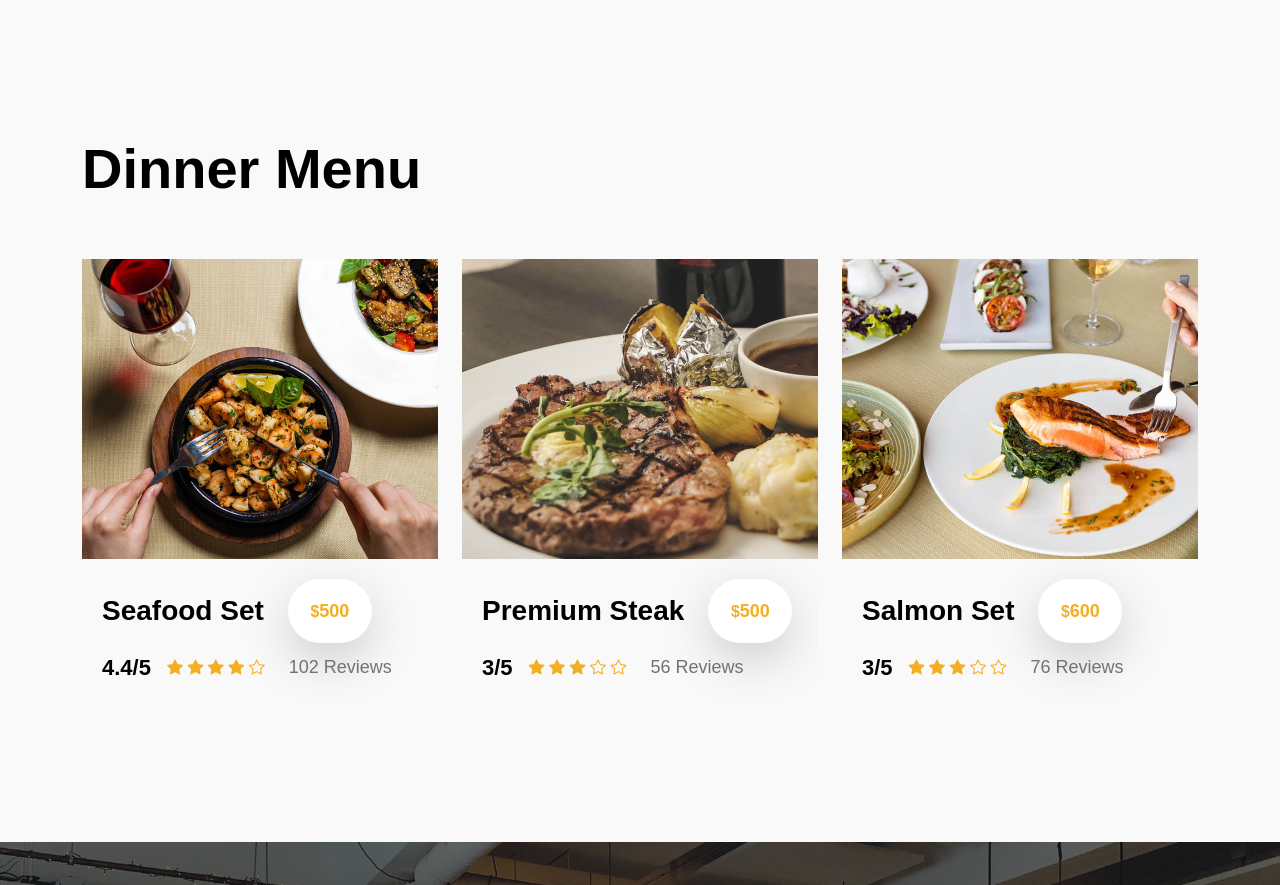
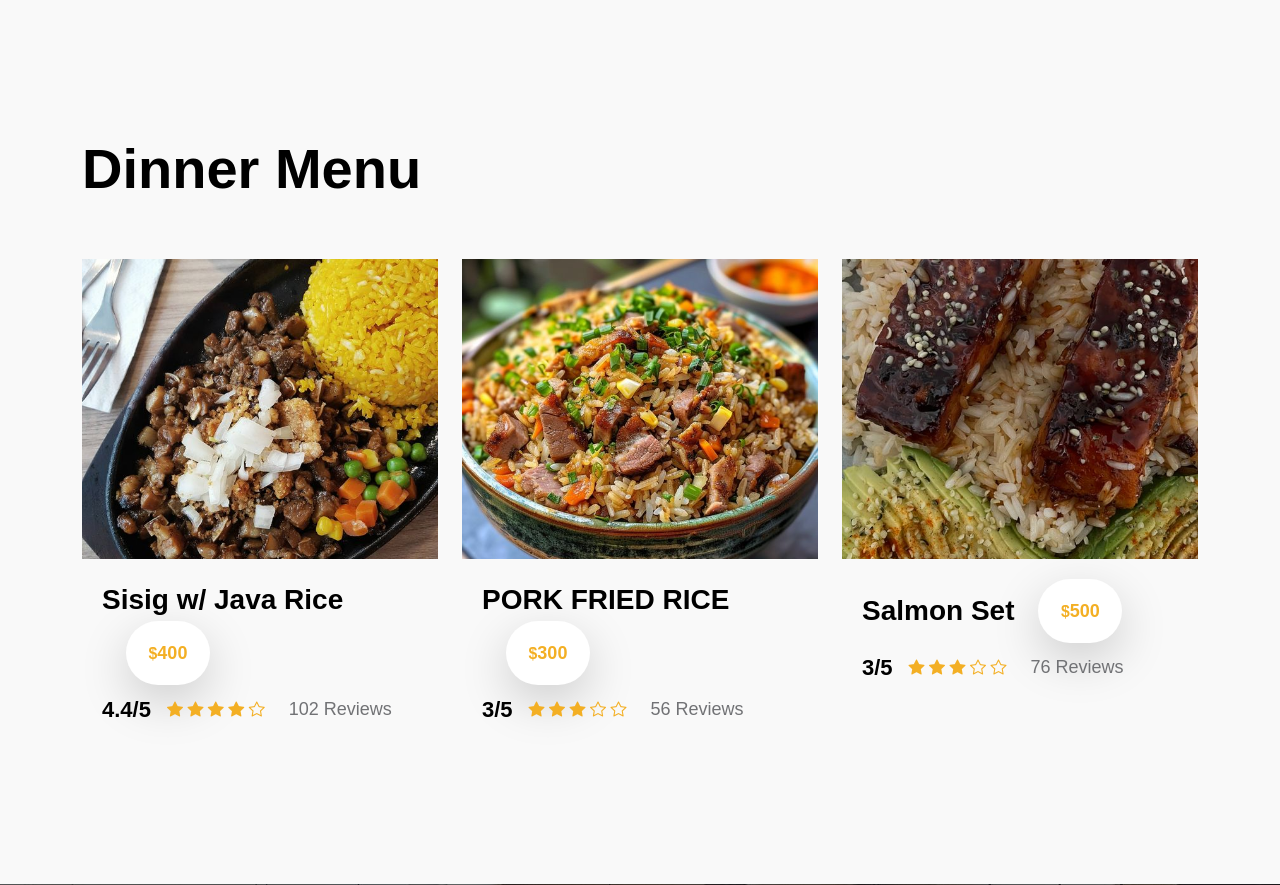
Before and after one commit to TheUnshackled1/Coronel-Django-Projects, a Django app: page /menu/ in a window 1280 px wide. Shown: the part 2247-3132 px from the top of the page. Run offline with Django 5.2, Linux system fonts and the light colour scheme; some libraries are stand-ins or nearby versions.

Commit message:
git commit -m "Add new images and update menu and story templates
- Added new images (prok.jpg, salmon.jpg, sisig.jpg) in the static/images directory
- Updated menu.html to include new images for menu items
- Modified story.html for improved content presentation"

```diff
--- a/myproject/templates/menu.html
+++ b/myproject/templates/menu.html
@@ -246,12 +246,12 @@
 
                         <div class="col-lg-4 col-md-6 col-12">
                             <div class="menu-thumb">
-                                <img src="{% static 'images/dinner/farhad-ibrahimzade-ZipYER3NLhY-unsplash.jpg' %}" class="img-fluid menu-image" alt="">
+                                <img src="{% static 'images/sisig.jpg' %}" class="img-fluid menu-image" alt="">
 
                                 <div class="menu-info d-flex flex-wrap align-items-center">
-                                    <h4 class="mb-0">Seafood Set</h4>
+                                    <h4 class="mb-0">Sisig w/ Java Rice</h4>
 
-                                    <span class="price-tag bg-white shadow-lg ms-4"><small>$</small>500</span>
+                                    <span class="price-tag bg-white shadow-lg ms-4"><small>$</small>400</span>
 
                                     <div class="d-flex flex-wrap align-items-center w-100 mt-2">
                                         <h6 class="reviews-text mb-0 me-3">4.4/5</h6>
@@ -272,12 +272,12 @@
 
                         <div class="col-lg-4 col-md-6 col-12">
                             <div class="menu-thumb">
-                                <img src="{% static 'images/dinner/keriliwi-c3mFafsFz2w-unsplash.jpg' %}" class="img-fluid menu-image" alt="">
+                                <img src="{% static 'images/prok.jpg' %}" class="img-fluid menu-image" alt="">
 
                                 <div class="menu-info d-flex flex-wrap align-items-center">
-                                    <h4 class="mb-0">Premium Steak</h4>
+                                    <h4 class="mb-0"> PORK FRIED RICE</h4>
 
-                                    <span class="price-tag bg-white shadow-lg ms-4"><small>$</small>500</span>
+                                    <span class="price-tag bg-white shadow-lg ms-4"><small>$</small>300</span>
 
                                     <div class="d-flex flex-wrap align-items-center w-100 mt-2">
                                         <h6 class="reviews-text mb-0 me-3">3/5</h6>
@@ -298,12 +298,12 @@
 
                         <div class="col-lg-4 col-md-6 col-12">
                             <div class="menu-thumb">
-                                <img src="{% static 'images/dinner/farhad-ibrahimzade-isHUj3N0194-unsplash.jpg' %}" class="img-fluid menu-image" alt="">
+                                <img src="{% static 'images/salmon.jpg' %}" class="img-fluid menu-image" alt="">
 
                                 <div class="menu-info d-flex flex-wrap align-items-center">
                                     <h4 class="mb-0">Salmon Set</h4>
 
-                                    <span class="price-tag bg-white shadow-lg ms-4"><small>$</small>600</span>
+                                    <span class="price-tag bg-white shadow-lg ms-4"><small>$</small>500</span>
 
                                     <div class="d-flex flex-wrap align-items-center w-100 mt-2">
                                         <h6 class="reviews-text mb-0 me-3">3/5</h6>
```
Also changed, not shown: myproject/templates/story.html (+3 -4 lines), myproject/static/images/prok.jpg (added), myproject/static/images/salmon.jpg (added), myproject/static/images/sisig.jpg (added).
